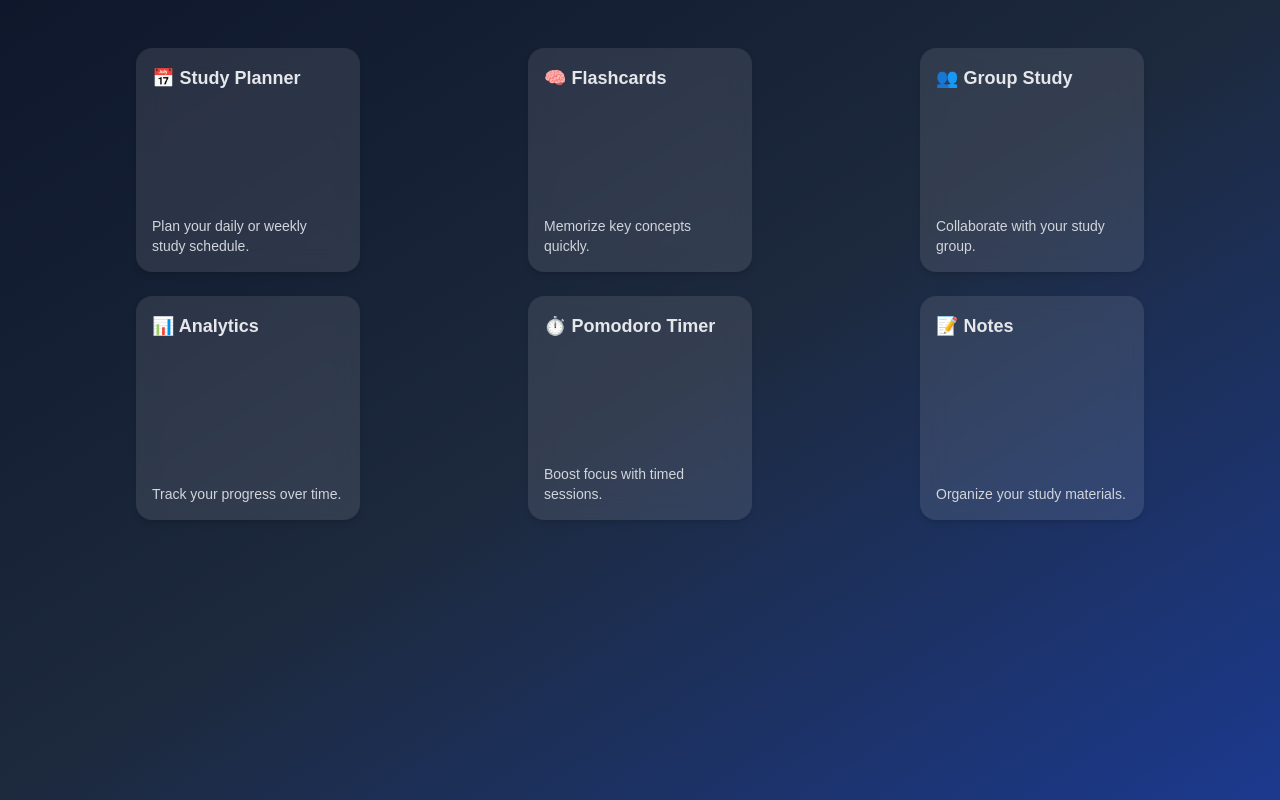
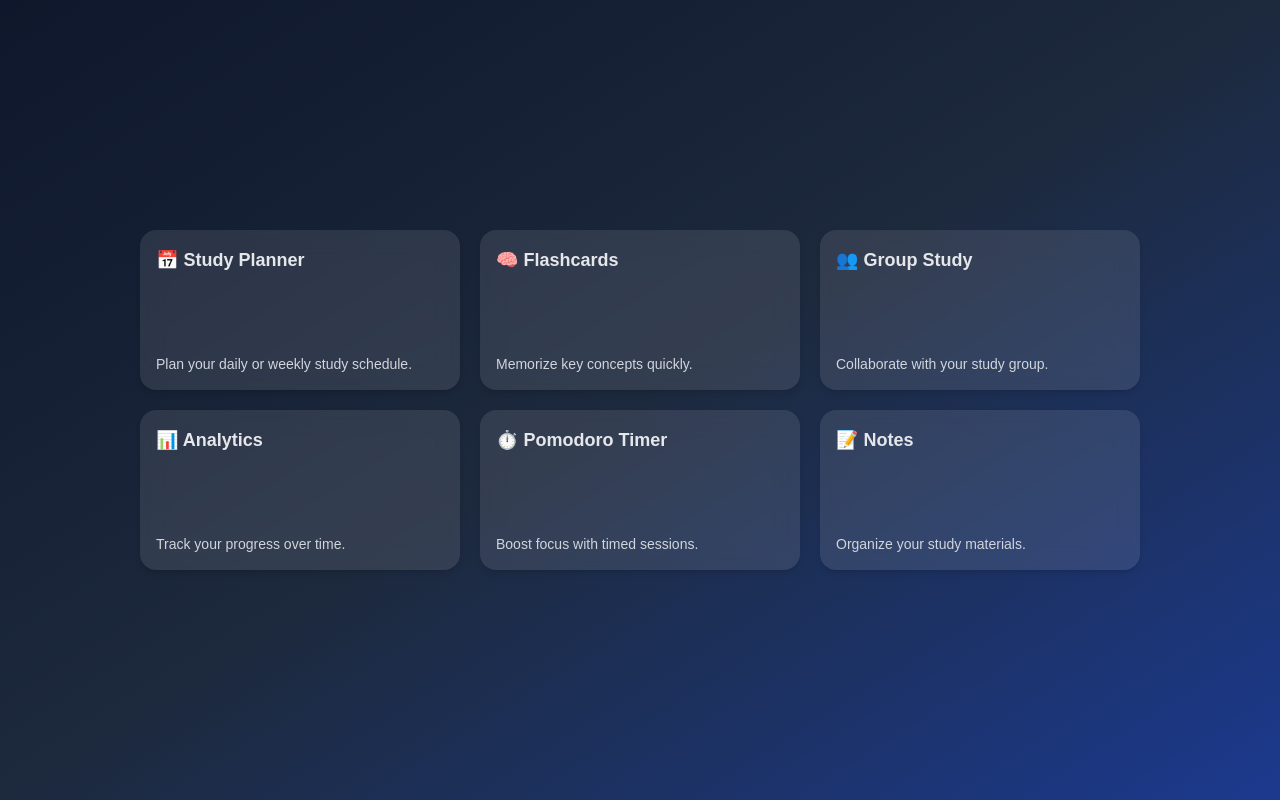
Before and after one commit to Qadeer572/StudyBuddy_Frontend, a Next.js app: page /Home in a window 1280 px wide. Built offline with nearby package versions, Linux system fonts and the light colour scheme.

Commit message:
nice work hello

```diff
--- a/src/app/Home/page.tsx
+++ b/src/app/Home/page.tsx
@@ -4,12 +4,20 @@
 export default function HomePage() {
   const router = useRouter();
 
-  const handleClick = () => router.push('/planner');
-
-  const Card = ({ title, desc, emoji }: { title: string, desc: string, emoji: string }) => (
+  const Card = ({
+    title,
+    desc,
+    emoji,
+    route,
+  }: {
+    title: string;
+    desc: string;
+    emoji: string;
+    route: string;
+  }) => (
     <div
-      onClick={handleClick}
-      className="cursor-pointer rounded-2xl p-4 w-40 sm:w-48 md:w-56 aspect-square bg-white/10 backdrop-blur-md shadow-md hover:shadow-blue-400 hover:scale-105 transition-transform duration-300 text-gray-200"
+      onClick={() => router.push(route)}
+      className="cursor-pointer bg-white/10 backdrop-blur-md rounded-2xl p-4 w-80 h-40 shadow-md hover:shadow-blue-400 hover:scale-105 transition-transform duration-300 text-gray-200"
     >
       <div className="flex flex-col h-full justify-between">
         <h2 className="text-lg font-semibold">{emoji} {title}</h2>
@@ -19,14 +27,14 @@
   );
 
   return (
-    <div className="min-h-screen bg-gradient-to-br from-slate-900 via-slate-800 to-blue-900 py-12 px-4 justify-center">
-      <div className="max-w-6xl mx-auto grid grid-cols-2 md:grid-cols-3 gap-6 justify-items-center">
-        <Card title="Study Planner" desc="Plan your daily or weekly study schedule." emoji="📅" />
-        <Card title="Flashcards" desc="Memorize key concepts quickly." emoji="🧠" />
-        <Card title="Group Study" desc="Collaborate with your study group." emoji="👥" />
-        <Card title="Analytics" desc="Track your progress over time." emoji="📊" />
-        <Card title="Pomodoro Timer" desc="Boost focus with timed sessions." emoji="⏱️" />
-        <Card title="Notes" desc="Organize your study materials." emoji="📝" />
+    <div className="min-h-screen bg-gradient-to-br from-slate-900 via-slate-800 to-blue-900 flex items-center justify-center px-2">
+      <div className="grid grid-cols-1 sm:grid-cols-2 md:grid-cols-3 gap-5">
+        <Card title="Study Planner" desc="Plan your daily or weekly study schedule." emoji="📅" route="/planner" />
+        <Card title="Flashcards" desc="Memorize key concepts quickly." emoji="🧠" route="/flashcards" />
+        <Card title="Group Study" desc="Collaborate with your study group." emoji="👥" route="/groupstudy" />
+        <Card title="Analytics" desc="Track your progress over time." emoji="📊" route="/analytics" />
+        <Card title="Pomodoro Timer" desc="Boost focus with timed sessions." emoji="⏱️" route="/pomodoro" />
+        <Card title="Notes" desc="Organize your study materials." emoji="📝" route="/notes" />
       </div>
     </div>
   );
```
